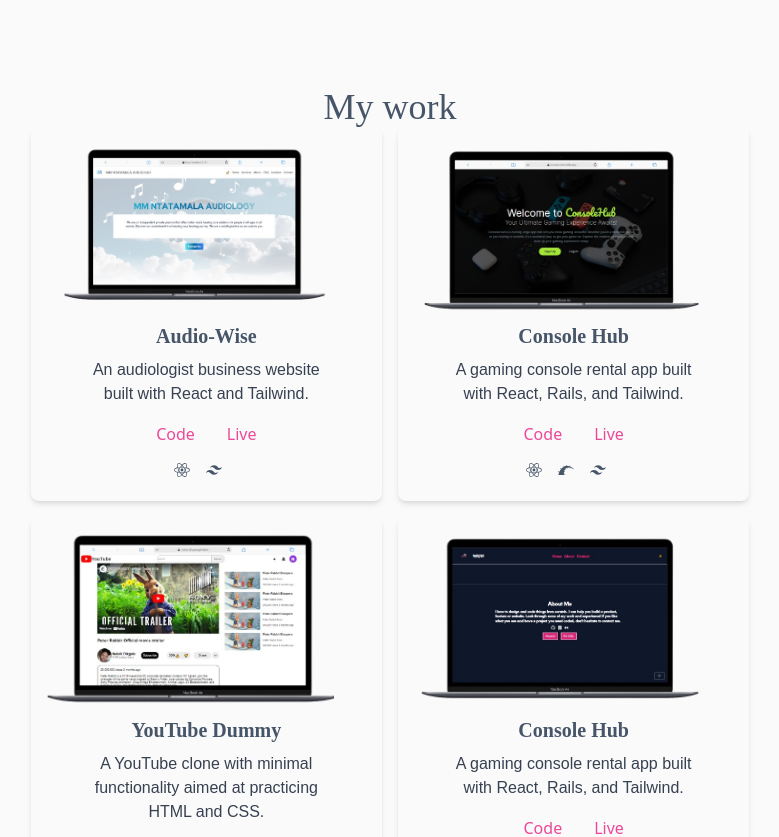
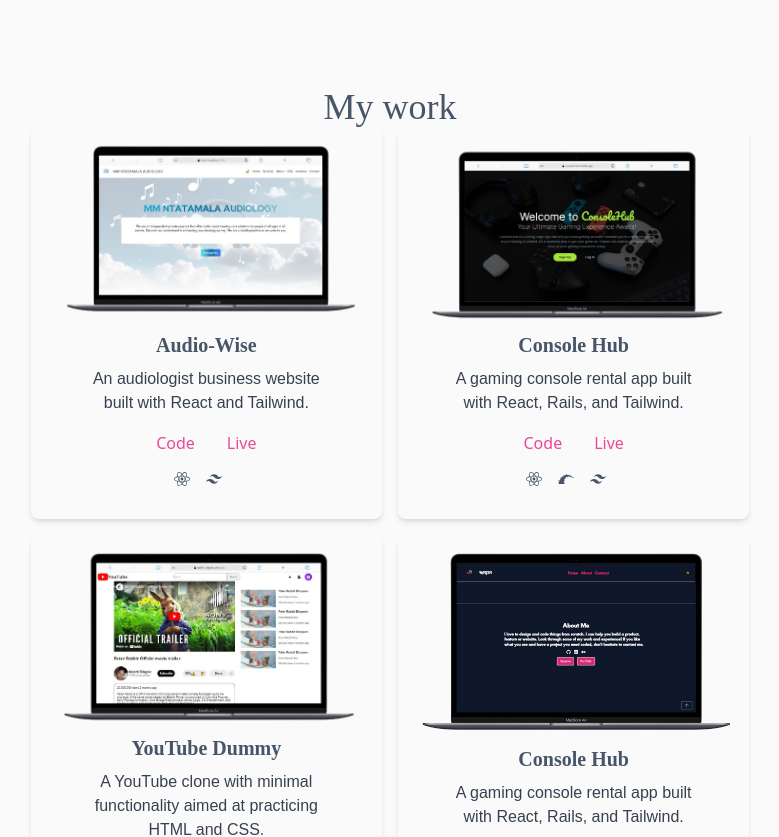
Before and after one commit to Naledi-Dikgale/portfolio-v3, a React (Vite) app: page / in a window 1280 px wide. Shown: the part 3267-4104 px from the top of the page, without its empty margins (250-1029 px from the left). Built offline with nearby package versions, Linux system fonts and the light colour scheme; a web font is replaced by a local one.

Commit message:
Fix overflow

```diff
--- a/src/components/Projects.jsx
+++ b/src/components/Projects.jsx
@@ -27,21 +27,21 @@ function Projects() {
   const { theme } = useContext(ThemeContext);
 
   return (
-    <section className={` p-6 flex flex-col items-center justify-center ${theme === 'light' ? 'bg-primary text-secondary' : 'bg-gradient-to-r from-slate-800 via-slate-850 to-slate-900 text-primary'}`}>
+    <section className={`p-6 flex flex-col items-center justify-center ${theme === 'light' ? 'bg-primary text-secondary' : 'bg-gradient-to-r from-slate-800 via-slate-850 to-slate-900 text-primary'}`}>
       <h1 className={`font-agbalumo text-4xl text-center ${theme === 'light' ? 'text-secondary' : 'text-primary'}`}>
         My work
       </h1>
       <div className="md:w-7/12 h-auto grid grid-cols-1 md:grid-cols-2 gap-4">
         {projects.map((project, index) => (
-          <div key={index} className="card bg-transparent shadow-md rounded-lg p-4">
-            <img className="w-[90%] h-[50%] object-cover rounded-t-lg" src={project.image} alt={project.title} />
+          <div key={index} className="card bg-transparent shadow-md rounded-lg p-4 flex flex-col">
+            <img className="w-full h-[50%] object-cover rounded-t-lg" src={project.image} alt={project.title} />
             <h2 className="text-xl font-agbalumo font-bold text-center mt-2">{project.title}</h2>
             <p className="text-gray-700 mt-2 text-center px-8 font-andika">{project.description}</p>
-            <div className="mt-4 text-center">
+            <div className="mt-4 text-center flex flex-wrap justify-center">
               <a className="text-button hover:underline mr-4" href={project.sourceCodeLink}>Code</a>
               <a className="ml-4 text-button hover:underline" href={project.liveLink}>Live</a>
             </div>
-            <div className="flex mt-4 items-center justify-center">
+            <div className="flex mt-4 items-center justify-center flex-wrap">
               {project.techStack.map((icon, i) => (
                 <div key={i} className="w-6 h-6 mr-2">
                   {getTechStackIcon(icon)}
```
